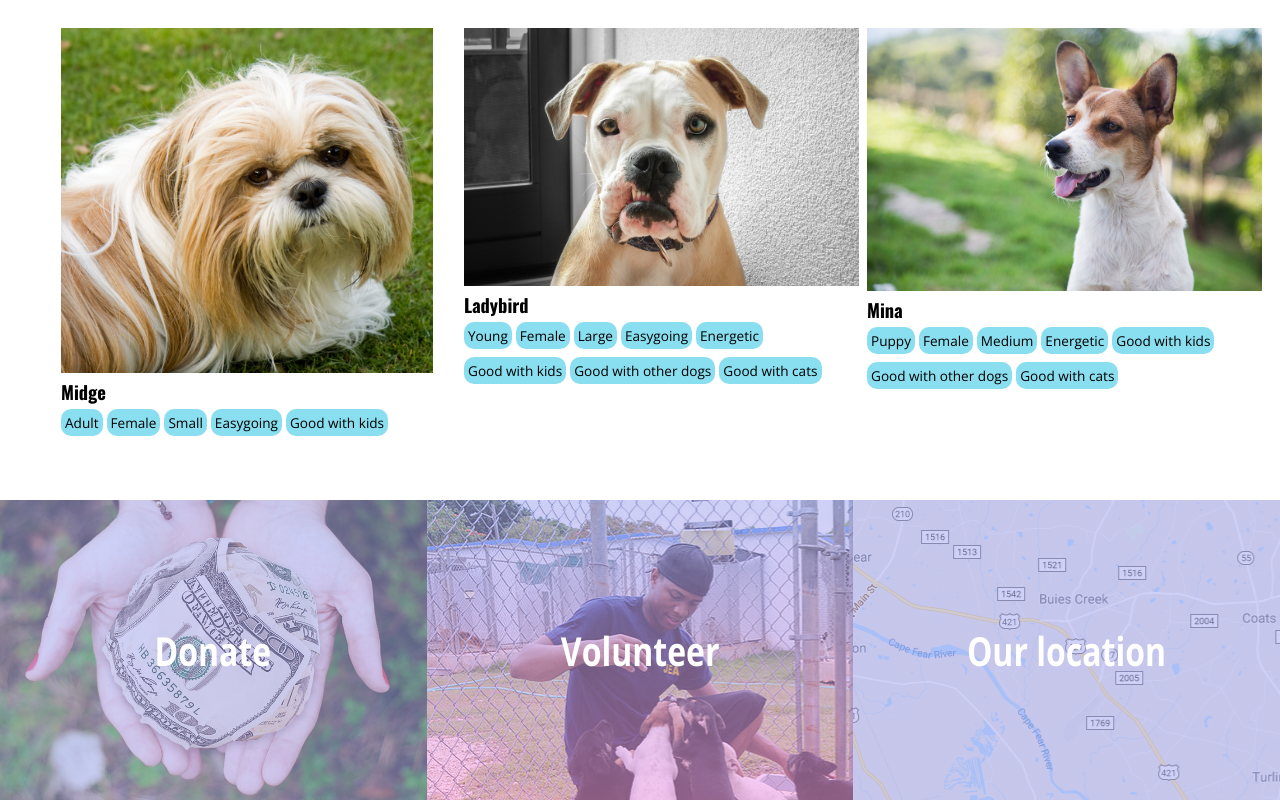
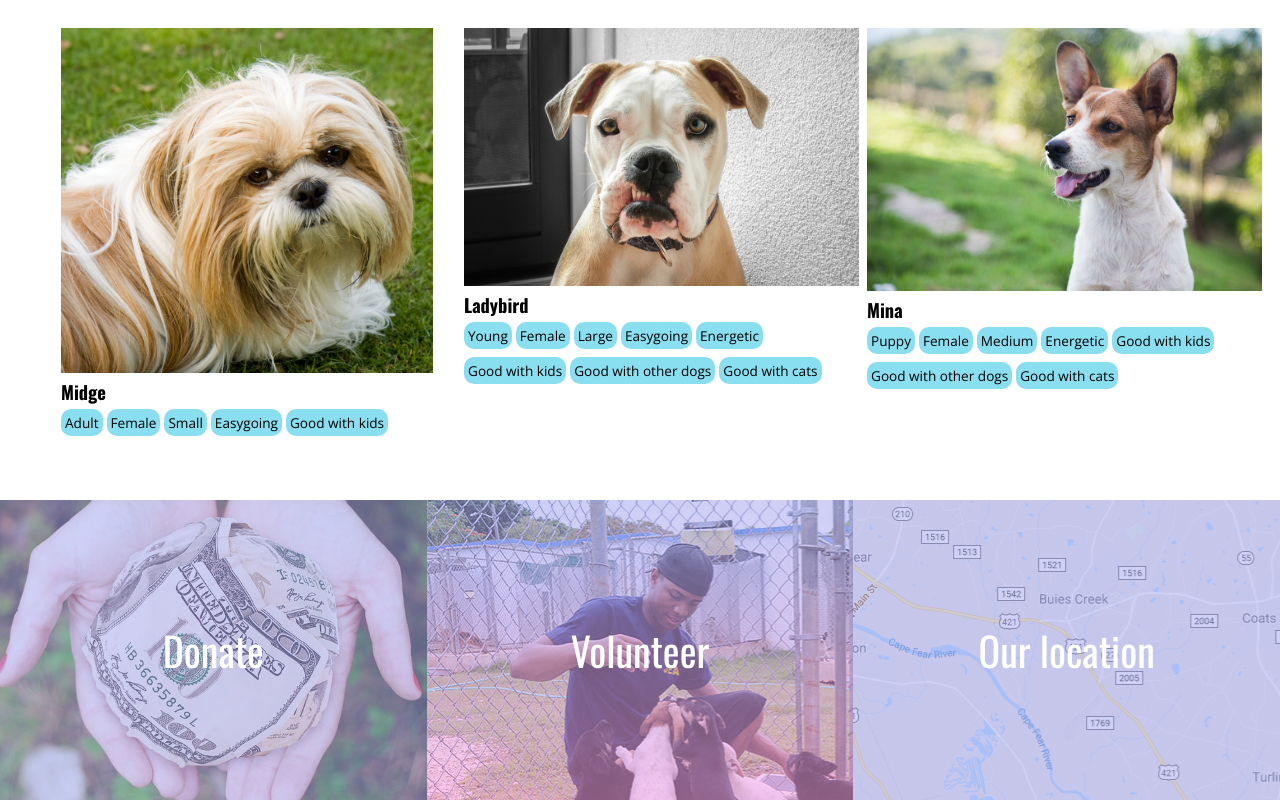
Before and after one commit to Momentum-Team-10/build-a-dog-adoption-website-TrentHurlbut, a plain HTML site: page index.html in a window 1280 px wide. Shown: the part 1134-1934 px from the top of the page. Drawn offline with nearby package versions, Linux system fonts and the light colour scheme.

Commit message:
last touches??

```diff
--- a/styles.css
+++ b/styles.css
@@ -109,10 +109,9 @@ div.profile h1 {
 .center p {
     justify-content: center;
     font-size: 250%;
-    font-weight: 650;
-    transform: scaleX(0.8);
+    font-weight: 400;
     color: white;
-    font: 'Open Sans';
+    font-family: 'Oswald';
 }
 
 #donate {
@@ -122,7 +121,7 @@ div.profile h1 {
         ),
         url(./starter_files/images/donate.jpg);
     background-position: center;
-    background-size: 110%;
+    background-size: 130%;
     width: 33%;
 }
 
```
